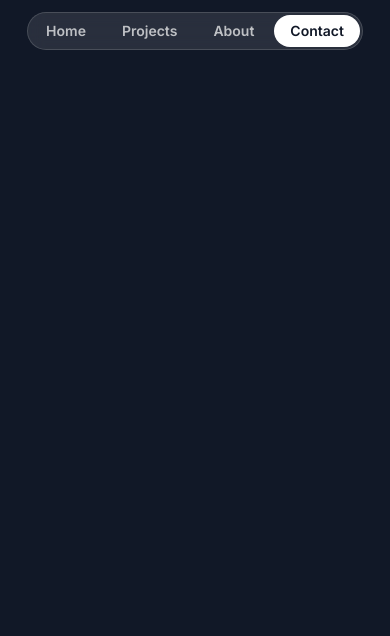
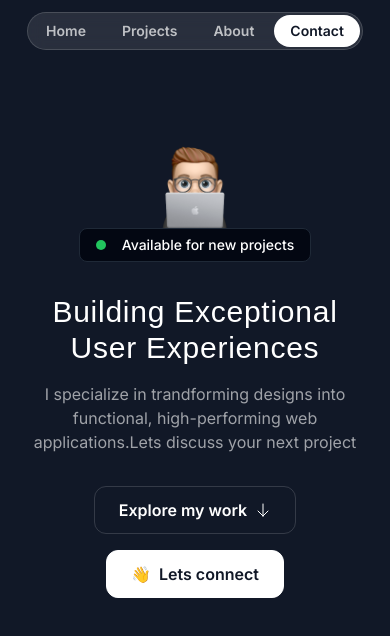
Before and after one commit to Mateennazir/-MateenDiv-, a Next.js app: page / in a window 390 px wide. Shown: the top 636 px of the page. Built offline with nearby package versions, Linux system fonts and the light colour scheme; a web font is replaced by a local one.

Commit message:
Completed mobile view. Moving towards tablet view

```diff
--- a/src/app/page.tsx
+++ b/src/app/page.tsx
@@ -1,9 +1,11 @@
 import { Header } from "@/sections/Header";
+import { HeroSection } from "@/sections/Hero";
 
 export default function Home() {
   return (
     <div>
       <Header />
+      <HeroSection />
     </div>
   );
 }
--- a/src/sections/Header.tsx
+++ b/src/sections/Header.tsx
@@ -1,6 +1,6 @@
 export const Header = () => {
   return (
-    <div className="flex justify-center items-center relative top-3">
+    <div className="flex justify-center items-center fixed top-3 w-full">
       <nav className="flex gap-1 p-0.5 border border-white/15 rounded-full bg-white/10 backdrop-blur">
         <a href="#" className="nav-item">
           Home
--- a/src/sections/Hero.tsx
+++ b/src/sections/Hero.tsx
@@ -1,3 +1,43 @@
+import memojiImage from "@/assets/images/memoji-computer.png";
+import Image from "next/image";
+import ArrowDown from "@/assets/icons/arrow-down.svg";
 export const HeroSection = () => {
-  return <div>Hero Section</div>;
+  return (
+    <div className="py-32">
+      <div className="container">
+        <div className="flex flex-col items-center">
+          <Image
+            src={memojiImage}
+            className="size-[100px]"
+            alt="Person Peaking from behind laptop"
+          />
+          <div className="bg-gray-950 border border-gray-800 px-4 py-1.5 inline-flex items-center gap-4 rounded-lg">
+            <div className="bg-green-500 size-2.5 rounded-full"></div>
+            <div className="text-sm font-medium">
+              Available for new projects
+            </div>
+          </div>
+        </div>
+        <h1 className="font-serif text-3xl text-center mt-8 tracking-wide">
+          Building Exceptional User Experiences
+        </h1>
+        <p className="mt-4 text-center text-white/60">
+          {" "}
+          I specialize in trandforming designs into functional, high-performing
+          web applications.Lets discuss your next project
+        </p>
+        <div className=" flex flex-col items-center mt-8 gap-4">
+          <button className="inline-flex items-center gap-2 border border-white/15 px-6 h-12 rounded-xl">
+            {" "}
+            <span className="font-semibold"> Explore my work</span>
+            <ArrowDown className=" size-4" />
+          </button>
+          <button className="inline-flex items-center gap-2 border border-white bg-white text-gray-900 h-12 px-6 rounded-xl">
+            <span>👋</span>
+            <span className="font-semibold">Lets connect</span>
+          </button>
+        </div>
+      </div>
+    </div>
+  );
 };
```
